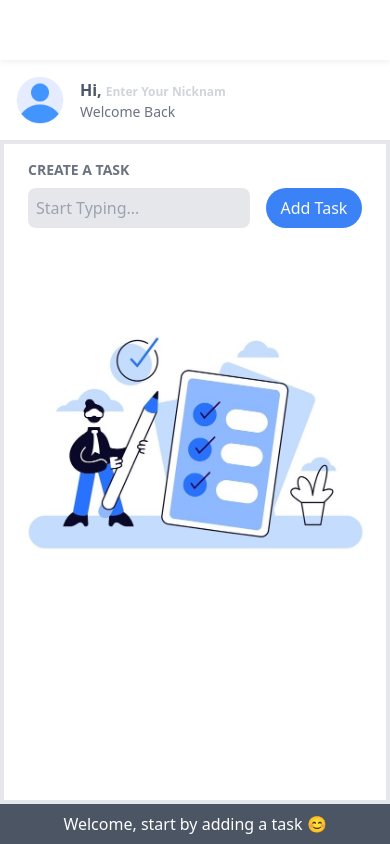
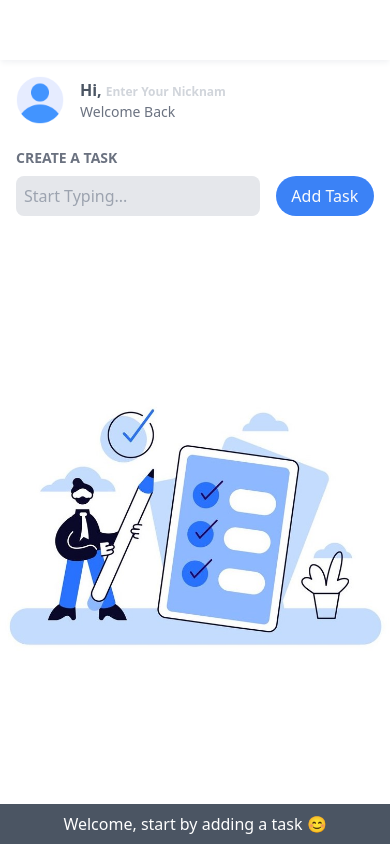
Before and after one commit to Yurex12/todo-app, a React (Create React App) app: page / in a window 390 px wide. Built offline with nearby package versions, Linux system fonts and the light colour scheme; some icons are missing.

Commit message:
made it more responsive

```diff
--- a/src/App.js
+++ b/src/App.js
@@ -9,7 +9,7 @@ import Footer from './components/Footer';
 
 function App() {
   return (
-    <div className=' h-screen w-full max-w-[500px] mx-auto flex flex-col  shadow-xl bg-white'>
+    <div className=' h-screen max-w-[500px] mx-auto flex flex-col  shadow-xl bg-white'>
       <Header />
 
       <TodoProvider>
--- a/src/components/Footer.jsx
+++ b/src/components/Footer.jsx
@@ -9,19 +9,19 @@ function Footer() {
 
   if (completedPercentage === 100) {
     return (
-      <footer className='py-2 bg-gray-600 text-white text-center'>
+      <footer className='py-2 bg-gray-600 text-white text-center '>
         <p>You've completed all tasks😎</p>
       </footer>
     );
   }
 
   return (
-    <footer className='py-2 bg-gray-600 text-white text-center'>
+    <footer className='py-2 bg-gray-600 text-white text-center '>
       {totalTasks === 0 && <p>Welcome, start by adding a task 😊</p>}
       {totalTasks > 0 && (
         <p>
           You've completed {completedTask} task out of {totalTasks} tasks (
-          {completedPercentage}%)
+          {Math.round(completedPercentage)}%)
         </p>
       )}
     </footer>
--- a/src/components/Form.jsx
+++ b/src/components/Form.jsx
@@ -6,7 +6,7 @@ function Form() {
   const { createTask } = useTodos();
 
   return (
-    <div className='px-2'>
+    <div className='p-2 px-4 bg-white'>
       <p className='uppercase text-gray-500 font-semibold text-sm'>
         create a task
       </p>
--- a/src/components/Main.jsx
+++ b/src/components/Main.jsx
@@ -1,3 +1,4 @@
+import { Fragment } from 'react';
 import { useTodos } from '../contexts/TodoContext';
 import Form from './Form';
 import SortBy from './SortBy';
@@ -6,7 +7,7 @@ import TaskList from './TaskList';
 function Main() {
   const { tasks } = useTodos();
   return (
-    <div className='px-4 py-4 flex-1 border-4'>
+    <main className='flex flex-col flex-1 overflow-scroll'>
       <Form />
 
       {tasks.length ? (
@@ -15,11 +16,11 @@ function Main() {
           <TaskList />
         </>
       ) : (
-        <div className='my-20'>
-          <img src='illustration.jpg' alt='' />
+        <div className='flex-1 flex items-center'>
+          <img src='illustration.jpg' className='h-76' alt='' />
         </div>
       )}
-    </div>
+    </main>
   );
 }
 
--- a/src/components/SortBy.jsx
+++ b/src/components/SortBy.jsx
@@ -3,7 +3,7 @@ import { useTodos } from '../contexts/TodoContext';
 function SortBy() {
   const { sortByValue, setSortByValue } = useTodos();
   return (
-    <div className='mt-4 flex gap-x-2 px-2'>
+    <div className='flex gap-x-2 p-2 px-4'>
       <label className='text-md font-semibold text-gray-800'>
         Sort By:
         <select
--- a/src/components/Task.jsx
+++ b/src/components/Task.jsx
@@ -22,14 +22,23 @@ function Task({ task: { task, completed, id } }) {
 
   const { deleteTask, handleCompleted, handleEditing } = useTodos();
 
+  const handleSave = (newTaskValue) => {
+    if (newTaskValue === '') {
+      alert('cannot be empty')
+      return;
+    }
+    dispacth({ type: 'task/edit' });
+  };
+
   return (
-    <li className='flex items-center space-x-2 p-3 px-5 rounded-xl bg-gray-200  shadow-sm'>
+    <div className='flex items-center space-x-2 p-3 px-5 rounded-xl bg-gray-200  shadow-sm'>
       {editing ? (
         <textarea
           value={newTaskValue}
           className='flex-1 resize-none py-1 px-2 rounded-sm'
-
-          onChange={(e) => dispacth({ type: 'task/newValue', payload: e.target.value })}
+          onChange={(e) =>
+            dispacth({ type: 'task/newValue', payload: e.target.value })
+          }
         />
       ) : (
         <div className='flex flex-1 items-center space-x-2'>
@@ -52,16 +61,12 @@ function Task({ task: { task, completed, id } }) {
         {completed || (
           <div
             className='text-slate-700'
-            onClick={() => {
-              dispacth({ type: 'task/edit' });
-            }}
+            onClick={() => handleSave(newTaskValue)}
           >
             {editing ? (
               <FaFile
                 className='text-blue-700'
-                onClick={() => {
-                  handleEditing(id, newTaskValue);
-                }}
+                onClick={() => handleEditing(id, newTaskValue)}
               />
             ) : (
               <FaPenClip />
@@ -73,7 +78,7 @@ function Task({ task: { task, completed, id } }) {
           onClick={() => deleteTask(id)}
         />
       </div>
-    </li>
+    </div>
   );
 }
 
--- a/src/components/TaskList.jsx
+++ b/src/components/TaskList.jsx
@@ -25,13 +25,13 @@ function TaskList() {
   }
 
   return (
-    <div className='px-2'>
-      <h1 className='font-bold text-md text-gray-600 mt-8'>My Tasks</h1>
-      <ul className='space-y-5 mt-4'>
+    <div className='px-4 py-2  flex-1 overflow-y-auto'>
+      <h1 className='font-bold text-md text-gray-600 my-2'>My Tasks</h1>
+      <div className='space-y-5 mt-1 flex flex-col '>
         {sortedTask?.map((task) => (
           <Task key={task.id} task={task} />
         ))}
-      </ul>
+      </div>
     </div>
   );
 }
--- a/src/components/Test.jsx
+++ b/src/components/Test.jsx
@@ -1,7 +1,11 @@
 function Test() {
   return <div className='w-screen h-screen border-4 border-red-500 flex flex-col'>
 
-    <div className="border-4 w-10/12 mx-auto  h-40 border-green-500"></div>
+    <div className="border-4 w-10/12 mx-auto  h-40 border-green-500 overflow-scroll">
+      <p>Lorem ipsum dolor sit amet consectetur adipisicing elit. Porro itaque voluptatibus quaerat ex doloremque, vero ducimus possimus blanditiis, minus impedit sit maxime obcaecati, optio tenetur? Assumenda perspiciatis culpa nihil iure rerum esse maxime est nostrum, accusamus magnam cumque eligendi corporis a animi sunt illo? Porro iste quasi eveniet temporibus deleniti, itaque rerum culpa vel, qui repellat sapiente quibusdam ducimus exercitationem provident animi possimus sit? Quis, itaque facilis et nesciunt ea sapiente sed consectetur iure inventore soluta maiores! Quasi repellat velit similique, debitis repudiandae aspernatur dolorem, quis cum porro, maxime ad. Maxime suscipit iusto temporibus et ipsam vel minima eligendi dolor!</p>
+      <p>Lorem ipsum dolor sit amet consectetur adipisicing elit. Porro itaque voluptatibus quaerat ex doloremque, vero ducimus possimus blanditiis, minus impedit sit maxime obcaecati, optio tenetur? Assumenda perspiciatis culpa nihil iure rerum esse maxime est nostrum, accusamus magnam cumque eligendi corporis a animi sunt illo? Porro iste quasi eveniet temporibus deleniti, itaque rerum culpa vel, qui repellat sapiente quibusdam ducimus exercitationem provident animi possimus sit? Quis, itaque facilis et nesciunt ea sapiente sed consectetur iure inventore soluta maiores! Quasi repellat velit similique, debitis repudiandae aspernatur dolorem, quis cum porro, maxime ad. Maxime suscipit iusto temporibus et ipsam vel minima eligendi dolor!</p>
+      <p>Lorem ipsum dolor sit amet consectetur adipisicing elit. Porro itaque voluptatibus quaerat ex doloremque, vero ducimus possimus blanditiis, minus impedit sit maxime obcaecati, optio tenetur? Assumenda perspiciatis culpa nihil iure rerum esse maxime est nostrum, accusamus magnam cumque eligendi corporis a animi sunt illo? Porro iste quasi eveniet temporibus deleniti, itaque rerum culpa vel, qui repellat sapiente quibusdam ducimus exercitationem provident animi possimus sit? Quis, itaque facilis et nesciunt ea sapiente sed consectetur iure inventore soluta maiores! Quasi repellat velit similique, debitis repudiandae aspernatur dolorem, quis cum porro, maxime ad. Maxime suscipit iusto temporibus et ipsam vel minima eligendi dolor!</p>
+    </div>
     <div className="border-4 w-10/12 mx-auto  flex-1 border-blue-500"></div>
   </div>;
 }
--- a/src/components/User.jsx
+++ b/src/components/User.jsx
@@ -2,6 +2,11 @@ import { useLocalStorage } from '../hooks/useLocalStorage';
 
 function User() {
   const [name, setName] = useLocalStorage('', 'name');
+
+  const handleSetName = (e) => {
+    setName(e.target.value);
+  };
+
   return (
     <div className='flex items-center gap-x-4 px-4 py-4'>
       <div className='w-12 h-12'>
@@ -16,7 +21,7 @@ function User() {
             className='w-32 sm:w-1/2 border-0 capitalize placeholder:text-[12px] placeholder:text-gray-300 px-1'
             placeholder='enter your nickname'
             value={name}
-            onChange={(e) => setName(e.target.value)}
+            onChange={handleSetName}
           />
         </p>
         <p className='text-gray-500 text-sm'>Welcome Back</p>
--- a/src/contexts/TodoContext.js
+++ b/src/contexts/TodoContext.js
@@ -58,7 +58,9 @@ function TodoProvider({ children }) {
   function createTask(e, inputtedValue) {
     e.preventDefault();
 
-    if (inputtedValue < 2) {
+
+
+    if (inputtedValue.length < 2) {
       alert('Task must be at least three letters');
       return;
     }
@@ -90,6 +92,7 @@ function TodoProvider({ children }) {
     dispatch({ type: 'task/completed', payload: taskId });
   }
   function handleEditing(taskId, newTaskValue) {
+
     dispatch({ type: 'task/edit', payload: { taskId, newTaskValue } });
     console.log(taskId, newTaskValue);
     localStorage.setItem(
--- a/src/index.css
+++ b/src/index.css
@@ -6,6 +6,6 @@ body {
   @apply bg-gray-300;
 }
 
-::-webkit-scrollbar {
+body::-webkit-scrollbar, main::-webkit-scrollbar {
   @apply hidden;
 }
```
